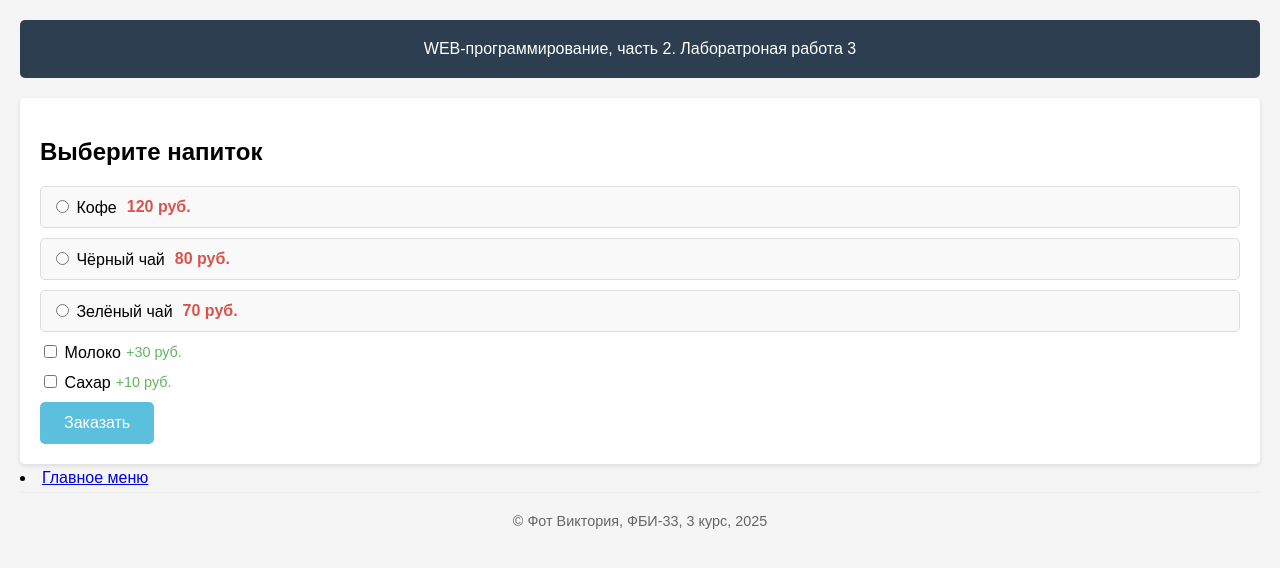
After one commit to Vikafot/web-back-labs, a Flask app: page /lab3/order in a window 1280 px wide. The commit adds this page. Shown: the top 568 px of the page. Run offline with Flask 3, Linux system fonts and the light colour scheme.

Commit message:
Заказ напитка

```diff
--- a/lab3.py
+++ b/lab3.py
@@ -43,3 +43,33 @@ def form1():
                            age=age,
                            sex=sex,
                            errors=errors)
+
+
+@lab3.route('/lab3/order')
+def order():
+    return render_template('lab3/order.html')
+
+
+@lab3.route('/lab3/pay')
+def pay():
+    price = 0
+    drink = request.args.get('drink')
+    if drink == 'cofee':
+        price = 120
+    elif drink == 'black-tea':
+        price = 80
+    else:
+        price = 70
+
+    if request.args.get('milk') == 'on':
+        price += 30
+    if request.args.get('sugar') == 'on':
+        price += 10
+
+    return render_template('lab3/pay.html', price=price)
+
+
+@lab3.route('/lab3/success')
+def success():
+    price = request.args.get('price', 'неизвестно')
+    return render_template('lab3/success.html', price=price)
--- a/templates/lab3/lab3.html
+++ b/templates/lab3/lab3.html
@@ -15,5 +15,6 @@
     <li><a href="/lab3/cookie">Куки</a></li>
     <li><a href="/lab3/del_cookie">Очистить куки</a></li>
     <li><a href="/lab3/form1">Форма пользователя</a></li>
+    <li><a href="/lab3/order">Заказ напитка</a></li>
 </ul>
 {% endblock %}
--- /dev/null
+++ b/templates/lab3/order.html
@@ -0,0 +1,78 @@
+{% extends "base.html" %}
+
+{% block lab %}
+Лаборатроная работа 3
+{% endblock %}
+
+{% block main %}
+<style>
+    .drink-option {
+        display: flex;
+        align-items: center;
+        margin-bottom: 10px;
+        padding: 10px;
+        border: 1px solid #ddd;
+        border-radius: 5px;
+        background-color: #f9f9f9;
+    }
+    .drink-option:hover {
+        background-color: #eef7ff;
+    }
+    .drink-price {
+        font-weight: bold;
+        color: #d9534f;
+        margin-left: 10px;
+    }
+    .addon-label {
+        display: flex;
+        align-items: center;
+        margin: 10px 0;
+    }
+    .addon-price {
+        font-size: 0.9em;
+        color: #5cb85c;
+        margin-left: 5px;
+    }
+    .submit-btn {
+        background-color: #5bc0de;
+        color: white;
+        border: none;
+        padding: 12px 24px;
+        border-radius: 5px;
+        cursor: pointer;
+        font-size: 16px;
+        transition: background-color 0.3s;
+    }
+    .submit-btn:hover {
+        background-color: #31b0d5;
+    }
+</style>
+
+<h2>Выберите напиток</h2>
+
+<form method="get" action="/lab3/pay">
+    <div class="drink-option">
+        <label><input type="radio" name="drink" value="cofee" required> Кофе</label>
+        <span class="drink-price">120 руб.</span>
+    </div>
+    <div class="drink-option">
+        <label><input type="radio" name="drink" value="black-tea"> Чёрный чай</label>
+        <span class="drink-price">80 руб.</span>
+    </div>
+    <div class="drink-option">
+        <label><input type="radio" name="drink" value="green-tea"> Зелёный чай</label>
+        <span class="drink-price">70 руб.</span>
+    </div>
+
+    <div class="addon-label">
+        <label><input type="checkbox" name="milk"> Молоко</label>
+        <span class="addon-price">+30 руб.</span>
+    </div>
+    <div class="addon-label">
+        <label><input type="checkbox" name="sugar"> Сахар</label>
+        <span class="addon-price">+10 руб.</span>
+    </div>
+
+    <button type="submit" class="submit-btn">Заказать</button>
+</form>
+{% endblock %}
```
Also changed, not shown: templates/lab3/pay.html (added, +87 -0 lines), templates/lab3/success.html (added, +43 -0 lines).
